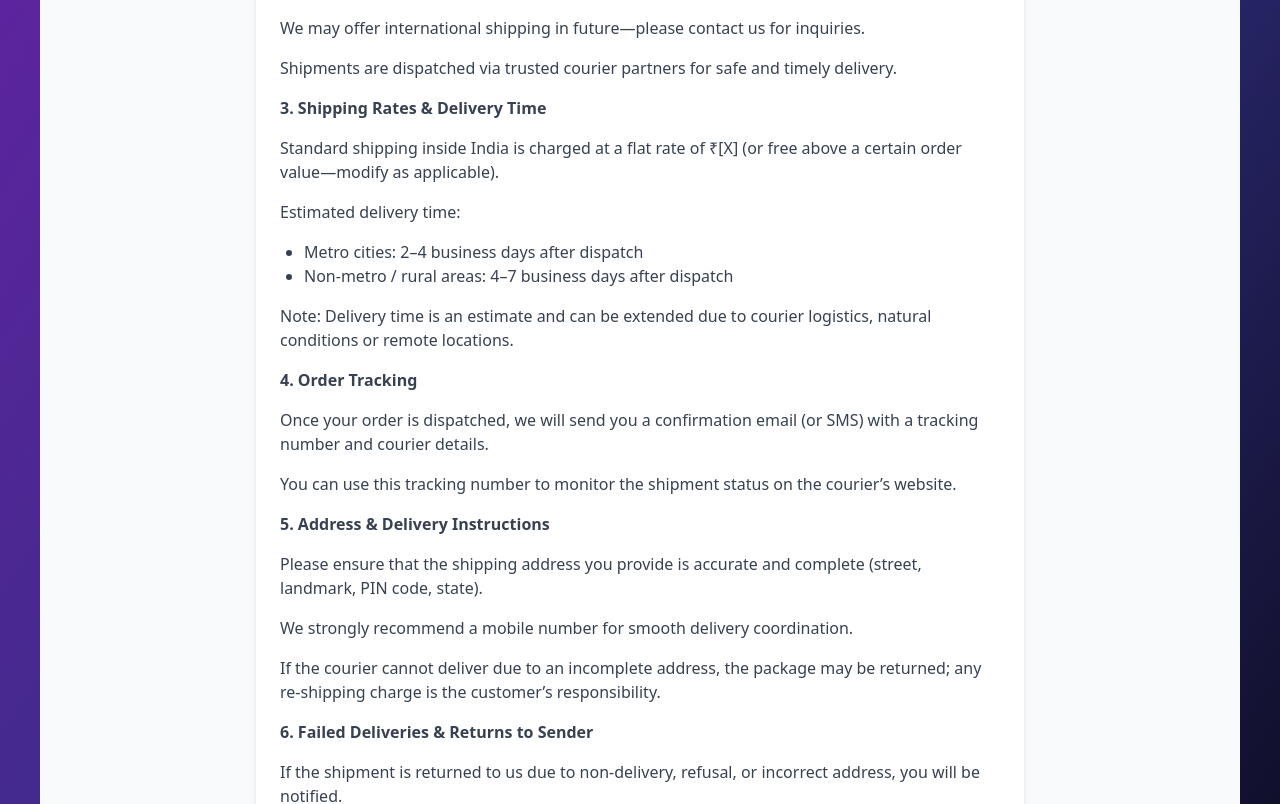
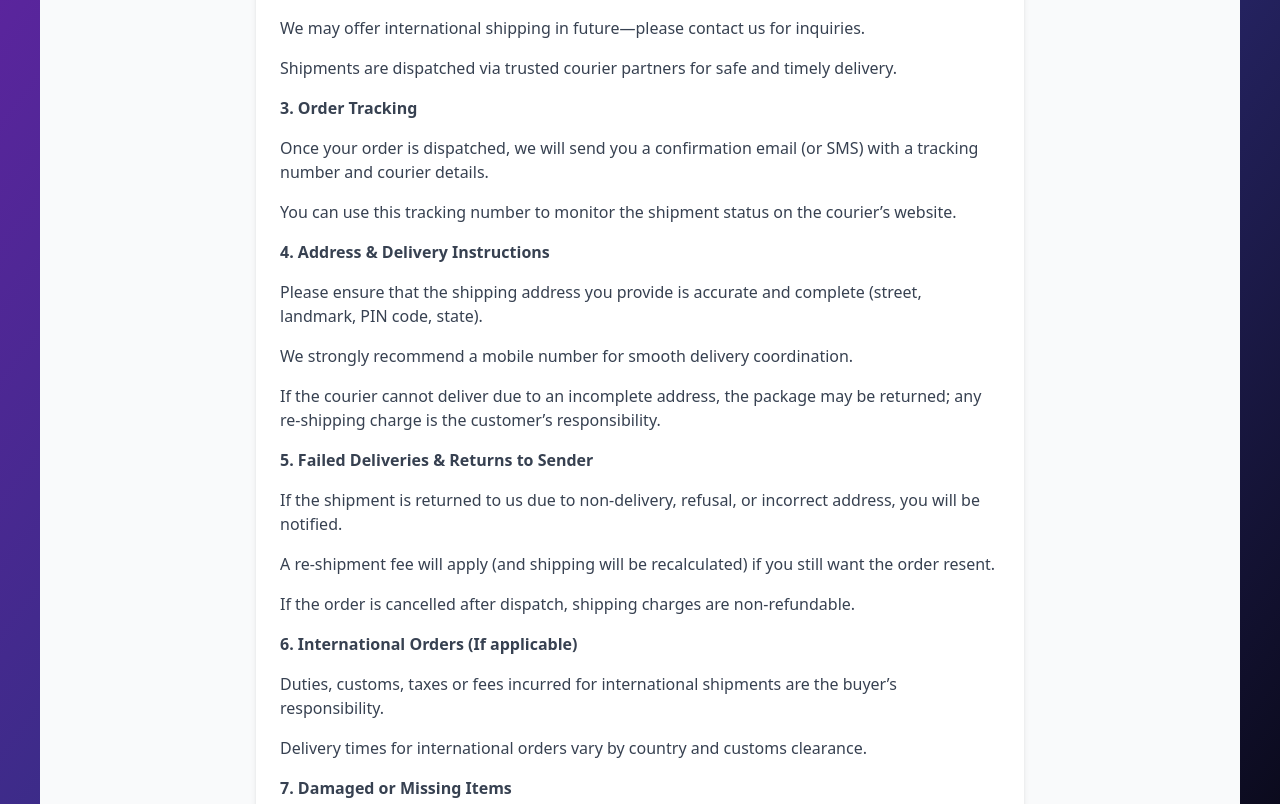
Before and after one commit to RiteshSinghSisodiya/astro_frontend, a React (Vite) app: page /shipping in a window 1280 px wide. Shown: the part 480-1284 px from the top of the page. Built offline with nearby package versions, Linux system fonts and the light colour scheme.

Commit message:
point removed

```diff
--- a/src/pages/legal/ShippingPolicy.jsx
+++ b/src/pages/legal/ShippingPolicy.jsx
@@ -34,24 +34,7 @@ export default function ShippingPolicy() {
         timely delivery.
       </p>
 
-      <h2 className="font-semibold mt-4">3. Shipping Rates &amp; Delivery Time</h2>
-      <p>
-        Standard shipping inside India is charged at a flat rate of ₹[X] (or
-        free above a certain order value—modify as applicable).
-      </p>
-
-      <p>Estimated delivery time:</p>
-      <ul className="list-disc pl-6">
-        <li>Metro cities: 2–4 business days after dispatch</li>
-        <li>Non‑metro / rural areas: 4–7 business days after dispatch</li>
-      </ul>
-
-      <p>
-        Note: Delivery time is an estimate and can be extended due to courier
-        logistics, natural conditions or remote locations.
-      </p>
-
-      <h2 className="font-semibold mt-4">4. Order Tracking</h2>
+      <h2 className="font-semibold mt-4">3. Order Tracking</h2>
       <p>
         Once your order is dispatched, we will send you a confirmation email
         (or SMS) with a tracking number and courier details.
@@ -62,7 +45,7 @@ export default function ShippingPolicy() {
         courier’s website.
       </p>
 
-      <h2 className="font-semibold mt-4">5. Address &amp; Delivery Instructions</h2>
+  <h2 className="font-semibold mt-4">4. Address &amp; Delivery Instructions</h2>
       <p>
         Please ensure that the shipping address you provide is accurate and
         complete (street, landmark, PIN code, state).
@@ -78,7 +61,7 @@ export default function ShippingPolicy() {
         responsibility.
       </p>
 
-      <h2 className="font-semibold mt-4">6. Failed Deliveries &amp; Returns to Sender</h2>
+  <h2 className="font-semibold mt-4">5. Failed Deliveries &amp; Returns to Sender</h2>
       <p>
         If the shipment is returned to us due to non‑delivery, refusal, or
         incorrect address, you will be notified.
@@ -94,7 +77,7 @@ export default function ShippingPolicy() {
         non‑refundable.
       </p>
 
-      <h2 className="font-semibold mt-4">7. International Orders (If applicable)</h2>
+  <h2 className="font-semibold mt-4">6. International Orders (If applicable)</h2>
       <p>
         Duties, customs, taxes or fees incurred for international shipments are
         the buyer’s responsibility.
@@ -105,7 +88,7 @@ export default function ShippingPolicy() {
         clearance.
       </p>
 
-      <h2 className="font-semibold mt-4">8. Damaged or Missing Items</h2>
+  <h2 className="font-semibold mt-4">7. Damaged or Missing Items</h2>
       <p>Please inspect your package immediately upon arrival.</p>
 
       <p>
```
